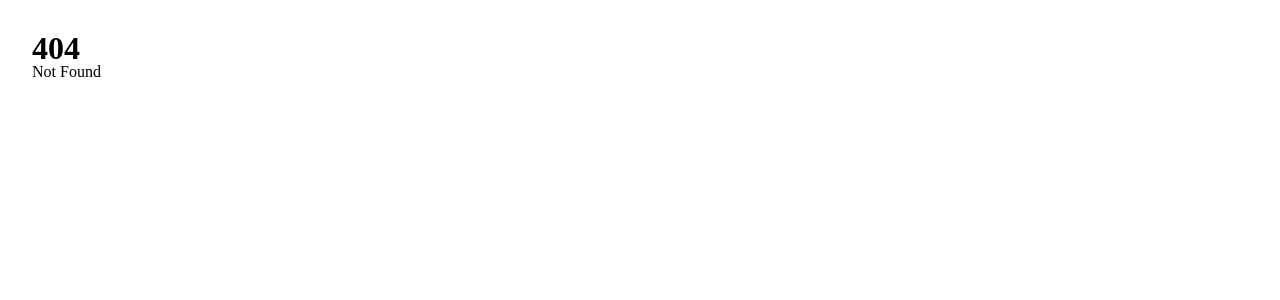
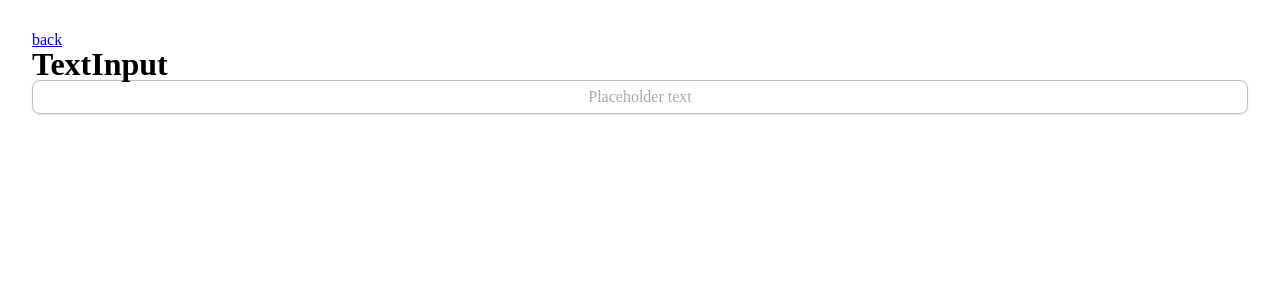
Before and after one commit to wooningeire/mono, a SvelteKit app in the folder hui/: page /TextInput in a window 1280 px wide. Before the commit this address had no page. Shown: the top 300 px of the page. Built offline with nearby package versions, Linux system fonts and the light colour scheme.

Commit message:
refactor: adjust directory structure

```diff
--- /dev/null
+++ b/hui/src/routes/(demos)/+layout.svelte
@@ -0,0 +1,15 @@
+<script lang="ts">
+    import type { Snippet } from "svelte";
+
+let {
+    children,
+}: {
+    children: Snippet,
+} = $props();
+</script>
+
+<div>
+    <a href="/">back</a>
+</div>
+
+{@render children()}
--- a/hui/src/routes/textinput/+page.svelte
+++ b/hui/src/routes/(demos)/TextInput/+page.svelte
@@ -1,6 +1,6 @@
 <script lang="ts">
 import TextInput from "$lib/TextInput/index.js";
-    import ComponentPage from "../ComponentPage.svelte";
+    import ComponentPage from "../../ComponentPage.svelte";
 
 let value = $state("");
 
--- a/hui/src/routes/+page.svelte
+++ b/hui/src/routes/+page.svelte
@@ -1 +1,3 @@
 <h1>vaie&#x2019;s headless ui components</h1>
+
+<a href="/TextInput">TextInput</a>
--- a/hui/svelte.config.js
+++ b/hui/svelte.config.js
@@ -1,4 +1,4 @@
-import adapter from "@sveltejs/adapter-auto";
+import adapter from "@sveltejs/adapter-static";
 import {sveltePreprocess} from "svelte-preprocess";
 
 /** @type {import('@sveltejs/kit').Config} */
```
Also changed, not shown: hui/package.json (+10 -9 lines), 1 other file (tests, documents, lock files or other folders).
